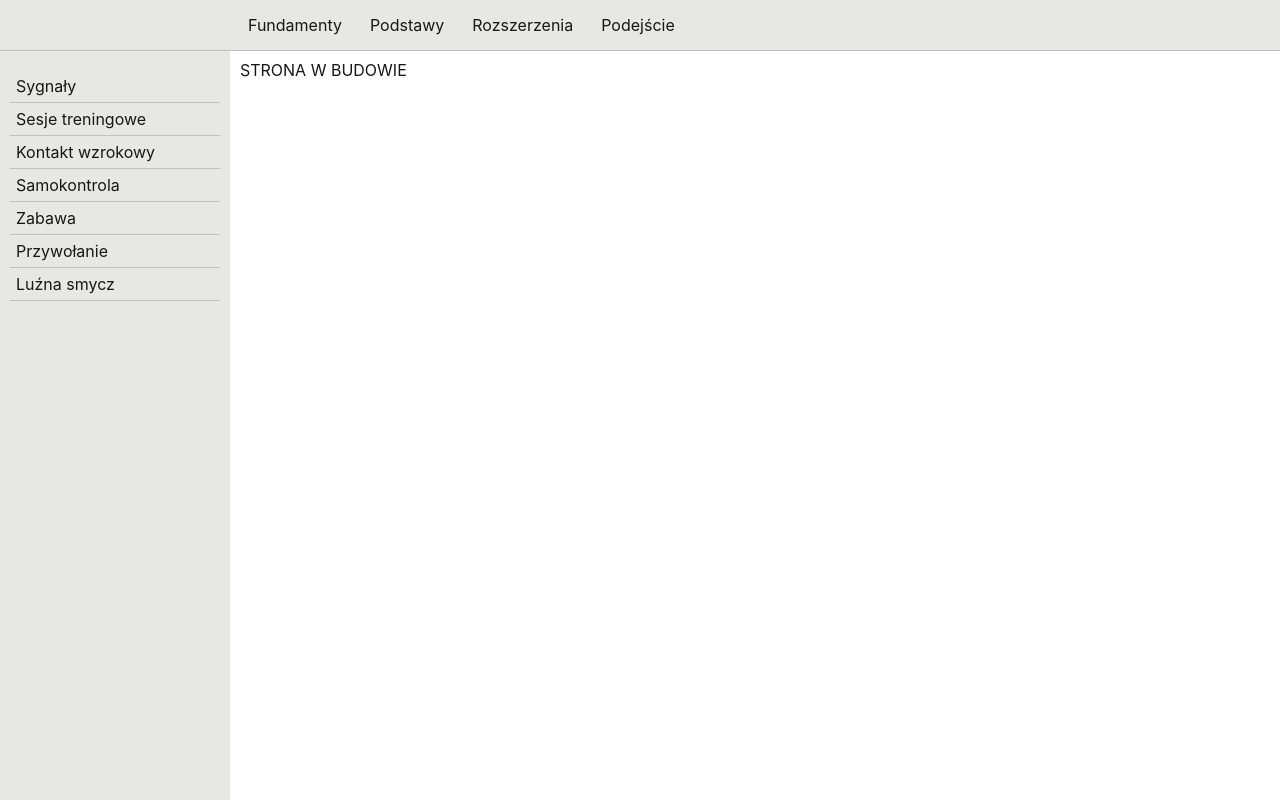
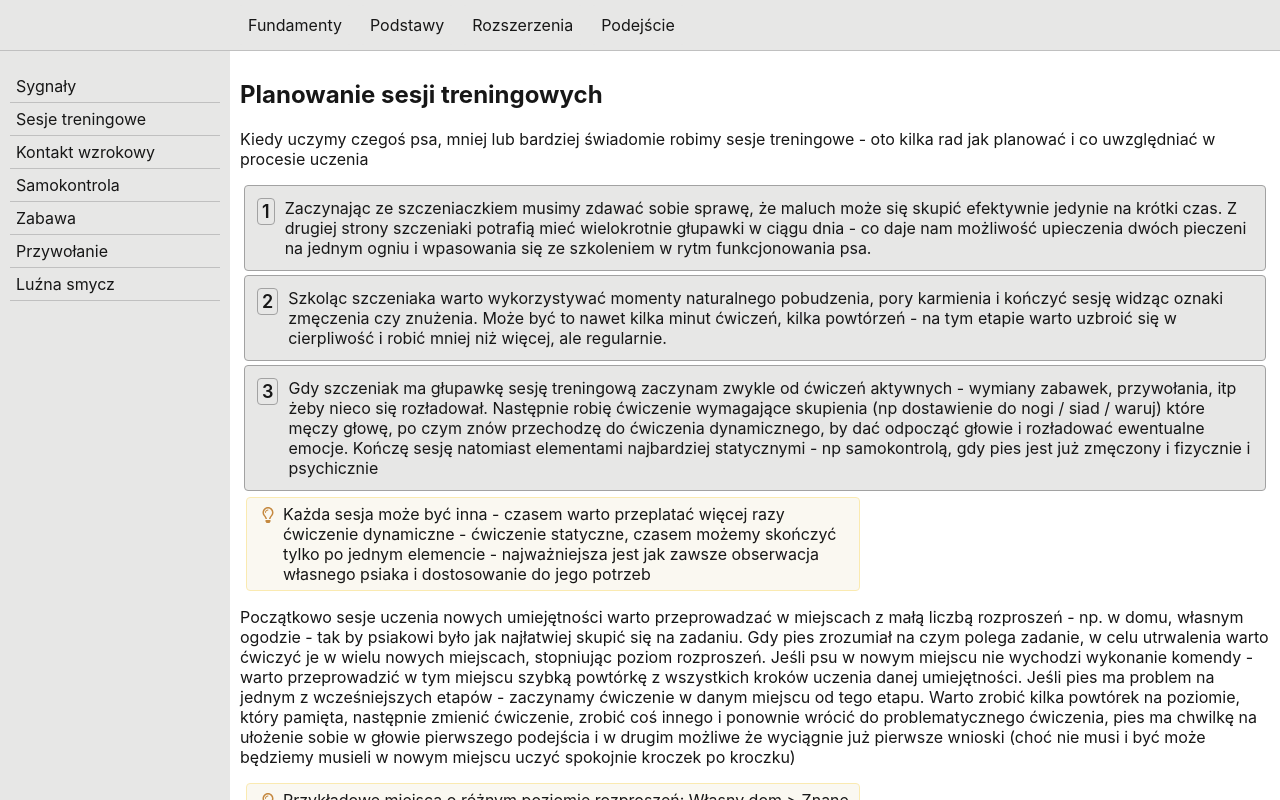
Before and after one commit to MonikaKrella/GoldenPawsAcademy, a React (Create React App) app: page /sessions in a window 1280 px wide. Built offline with nearby package versions, Linux system fonts and the light colour scheme.

Commit message:
add training sessions and rewards content

```diff
--- a/src/App.tsx
+++ b/src/App.tsx
@@ -12,6 +12,8 @@ import LooseLeash from './components/loose-leash-page/LooseLeash';
 import UpbringingTraining from './components/upbringing-training-page/UpbringingTraining';
 import Tools from './components/tools-page/Tools';
 import Heel from './components/heel-page/Heel';
+import TrainingSessions from './components/training-sessions-page/TrainingSessions';
+import Rewards from './components/rewards-page/Rewards';
 
 function App() {
   return (
@@ -20,7 +22,7 @@ function App() {
         <Routes>
           <Route path="/" element={<HomePage />} />
           <Route path="/signals" element={<Signals />} />
-          <Route path="/sessions" element={<InBuildPage />} />
+          <Route path="/sessions" element={<TrainingSessions />} />
           <Route path="/eye-contact" element={<EyeContact />} />
           <Route path="/self-control" element={<SelfControl />} />
           <Route path="/toy-play" element={<ToyPlay />} />
@@ -38,7 +40,7 @@ function App() {
           <Route path="/stick" element={<InBuildPage />} />
           <Route path="/training" element={<UpbringingTraining />} />
           <Route path="/tools" element={<Tools />} />
-          <Route path="/rewards" element={<InBuildPage />} />
+          <Route path="/rewards" element={<Rewards />} />
           <Route path="/mistakes" element={<InBuildPage />} />
           <Route path="/punishments" element={<InBuildPage />} />
           <Route path="/*" element={<InBuildPage />} />
--- /dev/null
+++ b/src/components/rewards-page/Rewards.tsx
@@ -0,0 +1,21 @@
+import { rewardsText } from '../../data/rewards';
+import PageTitle from '../../reusable-components/PageTitle/PageTitle';
+import Step from '../../reusable-components/Step/Step';
+import Textbox from '../../reusable-components/Textbox/Textbox';
+import Tip from '../../reusable-components/Tip/Tip';
+
+const Rewards = () => {
+  return (
+    <div>
+      <PageTitle title={rewardsText.title} />
+      <Textbox title={rewardsText.foodTitle} text={''} />
+      <Step text={rewardsText.foodText} stepNumber={1} />
+      <Tip text={rewardsText.tipFood} />
+      <Step text={rewardsText.foodText2} stepNumber={2} />
+      <Tip text={rewardsText.tipFood2} />
+      <Textbox title={rewardsText.toysTitle} text={''} />
+    </div>
+  );
+};
+
+export default Rewards;
--- /dev/null
+++ b/src/components/training-sessions-page/TrainingSessions.tsx
@@ -0,0 +1,23 @@
+import { trainingSessionsText } from '../../data/training-sessions';
+import PageTitle from '../../reusable-components/PageTitle/PageTitle';
+import Step from '../../reusable-components/Step/Step';
+import Textbox from '../../reusable-components/Textbox/Textbox';
+import Tip from '../../reusable-components/Tip/Tip';
+
+const TrainingSessions = () => {
+  return (
+    <div>
+      <PageTitle title={trainingSessionsText.title} />
+      <Textbox text={trainingSessionsText.basic} />
+      <Step text={trainingSessionsText.puppy1} stepNumber={1} />
+      <Step text={trainingSessionsText.puppy2} stepNumber={2} />
+      <Step text={trainingSessionsText.puppy3} stepNumber={3} />
+      <Tip text={trainingSessionsText.tip} />
+      <Textbox text={trainingSessionsText.trainingPlaces} />
+      <Tip text={trainingSessionsText.tip2} />
+      <Textbox text={trainingSessionsText.generalization} />
+    </div>
+  );
+};
+
+export default TrainingSessions;
--- /dev/null
+++ b/src/data/rewards.ts
@@ -0,0 +1,18 @@
+export const rewardsText = {
+  title: 'Nagrody i sposoby nagradzania',
+  foodTitle: 'Smakołyki',
+  foodText:
+    'Smakołyki są najpopularniejszym rodzajem nagrody, bardzo skutecznym i uwielbianym przez psie łasuchy. Warto przygotwując smakołyki na dany trening przemyśleć co i w jakich warunkach będziemy robić i odpowiednio dobrać pod to jedzonko dla psa. Podstawowa zasada wybierania rodzaju smakołyka do nagradzania - musi psu smakować i być w danej sytuacji atrakcyjne. O ile z wyborem czegoś co pies lubi raczej nie miewa się problemów, o tyle oszacowanie atrakcyjności jedzenia względem rozproszeń bywa czasem trudne i wymaga nieco wprawy. Warto kierować się zasadą - im trudniejsze warunki / im mniejszy poziom wyuczenia psa danego zachowania, tym lepsze jedzenie. Czyli - kiedy zaczynamy naukę nowych elementów, pies uczy się pracować w grupie, w nowym miejscu, itd zawsze wybieramy smakołyki z górnej półki ulubionych przez naszego psa. Natomiast wraz z utrwalaniem danej umiejętności i generalizowaniem jej w różnych warunkach - atrakcyjność nagrody może być mniejsza. W trakcie sesji treningowej możemy się łatwo zorientować, czy nagroda jest adekwatna - jeśli pies rozprasza się, nie interesuje się tym co dla niego mamy atrakcyjność jest zdecydowanie za niska i raczej motywacja psa do nauki będzie niewielka',
+  foodText2:
+    'Drugim aspektem smakołyków o którym warto pamiętać jest ich wielkość - im większe, tym dłużej będzie zajmowało zjadanie pojedynczego smakołyka i tym szybciej pies się naje (co czasem powoduje, że zaczyna odmawiać dalszej nauki), z kolei za małe smakołyki mogą być niewystarczająco atrakcyjne, lub czasem nawet niezauważone przez psa, że właśnie zjadł. Dla moich goldenów zwykle optymalny rozmiar który daje im satysfakcję ale wolno napełnia żołądek - to rozmiar paznokcia u palca ręki',
+  tipFood:
+    'Smakołyki o zwykle wysokiej atrakcyjności dla psów: gotowane mięso, suszone mięso, serek żółty, pasztet, parówki, ciasteczka wątróbkowe dla niektórych chleb, makaron',
+  tipFood2:
+    'Smakołyki zazwyczaj obniżają emocje psa (w przeciwieństwie do nakręcającej psa zabawy zabawką) - świetnie nadają się do ćwiczeń wymagających skupienia, precyzji i nauki elementów technicznych, np. dostawienia do nogi, przyjmowania różnych pozycji, samokontroli',
+  toysTitle: 'Zabawki',
+  toysText: '',
+  socialTitle: 'Nagroda socjalna',
+  socialText: '',
+  environmentTitle: 'Nagroda środowiskowa',
+  environmentText: '',
+};
--- /dev/null
+++ b/src/data/training-sessions.ts
@@ -0,0 +1,17 @@
+export const trainingSessionsText = {
+  title: 'Planowanie sesji treningowych',
+  basic:
+    'Kiedy uczymy czegoś psa, mniej lub bardziej świadomie robimy sesje treningowe - oto kilka rad jak planować i co uwzględniać w procesie uczenia',
+  puppy1:
+    'Zaczynając ze szczeniaczkiem musimy zdawać sobie sprawę, że maluch może się skupić efektywnie jedynie na krótki czas. Z drugiej strony szczeniaki potrafią mieć wielokrotnie głupawki w ciągu dnia - co daje nam możliwość upieczenia dwóch pieczeni na jednym ogniu i wpasowania się ze szkoleniem w rytm funkcjonowania psa.',
+  puppy2:
+    'Szkoląc szczeniaka warto wykorzystywać momenty naturalnego pobudzenia, pory karmienia i kończyć sesję widząc oznaki zmęczenia czy znużenia. Może być to nawet kilka minut ćwiczeń, kilka powtórzeń - na tym etapie warto uzbroić się w cierpliwość i robić mniej niż więcej, ale regularnie.',
+  puppy3:
+    'Gdy szczeniak ma głupawkę sesję treningową zaczynam zwykle od ćwiczeń aktywnych - wymiany zabawek, przywołania, itp żeby nieco się rozładował. Następnie robię ćwiczenie wymagające skupienia (np dostawienie do nogi / siad / waruj) które męczy głowę, po czym znów przechodzę do ćwiczenia dynamicznego, by dać odpocząć głowie i rozładować ewentualne emocje. Kończę sesję natomiast elementami najbardziej statycznymi - np samokontrolą, gdy pies jest już zmęczony i fizycznie i psychicznie',
+  tip: 'Każda sesja może być inna - czasem warto przeplatać więcej razy ćwiczenie dynamiczne - ćwiczenie statyczne, czasem możemy skończyć tylko po jednym elemencie - najważniejsza jest jak zawsze obserwacja własnego psiaka i dostosowanie do jego potrzeb',
+  trainingPlaces:
+    'Początkowo sesje uczenia nowych umiejętności warto przeprowadzać w miejscach z małą liczbą rozproszeń - np. w domu, własnym ogodzie - tak by psiakowi było jak najłatwiej skupić się na zadaniu. Gdy pies zrozumiał na czym polega zadanie, w celu utrwalenia warto ćwiczyć je w wielu nowych miejscach, stopniując poziom rozproszeń. Jeśli psu w nowym miejscu nie wychodzi wykonanie komendy - warto przeprowadzić w tym miejscu szybką powtórkę z wszystkich kroków uczenia danej umiejętności. Jeśli pies ma problem na jednym z wcześniejszych etapów - zaczynamy ćwiczenie w danym miejscu od tego etapu. Warto zrobić kilka powtórek na poziomie, który pamięta, następnie zmienić ćwiczenie, zrobić coś innego i ponownie wrócić do problematycznego ćwiczenia, pies ma chwilkę na ułożenie sobie w głowie pierwszego podejścia i w drugim możliwe że wyciągnie już pierwsze wnioski (choć nie musi i być może będziemy musieli w nowym miejscu uczyć spokojnie kroczek po kroczku)',
+  tip2: 'Przykładowe miejsca o różnym poziomie rozproszeń: Własny dom > Znane boisko / placyk na podwórku nieuczęszczany przez biegające luzem psy > park i miejsca gdzie chodzą ludzie z psami > główny deptak w mieście',
+  generalization:
+    'Mając psa który umie już pewien zestaw komend - zaczynam je stosować jak najczęściej w życiu codziennym, już nie tylko w sesjach treningowych, ale wciąż traktując to jako trening - zwykle mam w kieszeni smakołyki czy piłkę. Na tym etapie zależy nam, aby pies jeszcze bardziej zgeneralizował wykonywanie polecenia i wykonywał je również wtedy gdy nie jest nastawiony na tryb ćwiczenia. Np w trakcie spaceru po mieście, w lesie, przejazdu komunikacją miejską.',
+};
```
